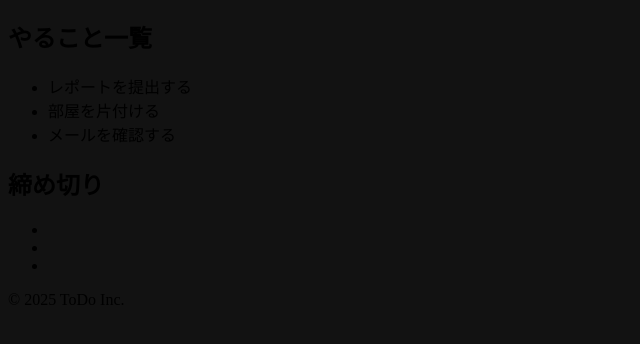
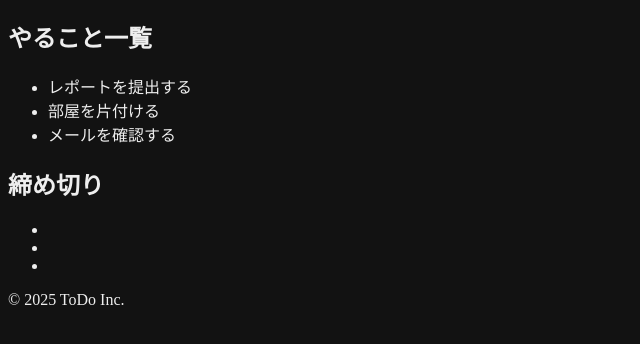
Before and after one commit to kobasou1016/kadai, a plain HTML site: page index.html in a window 1280 px wide. Shown: the part 70-414 px from the top of the page, without its empty margins (0-640 px from the left). Drawn offline with Linux system fonts and the light colour scheme.

Commit message:
"irohennkou"

```diff
--- a/style.css
+++ b/style.css
@@ -1,7 +1,7 @@
 body {
   font-family: Noto Sans JP;
   background-color: #121212;
-  color: black;
+  color: #eeeeee;
 }
 
 h1 {
```
